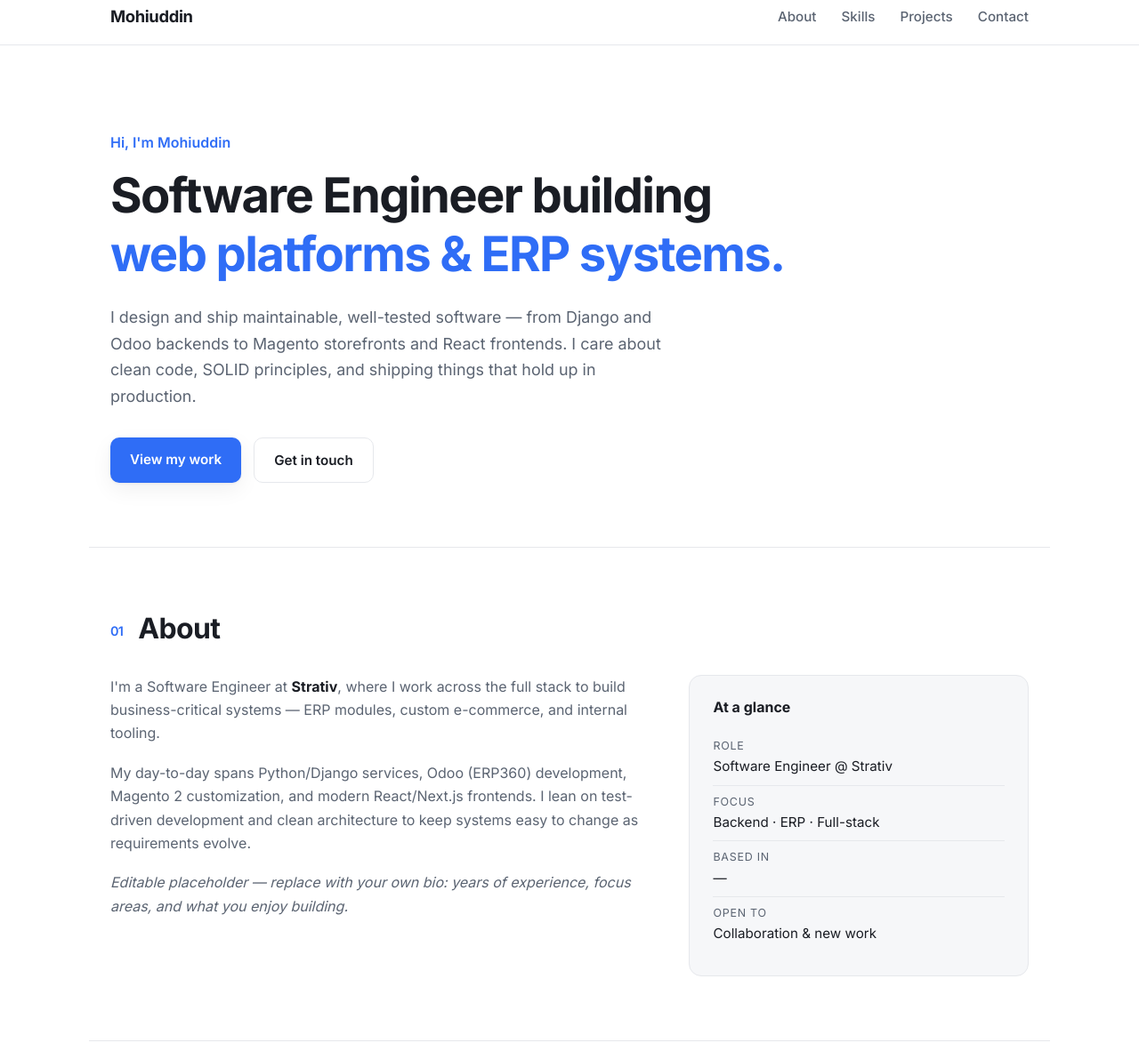
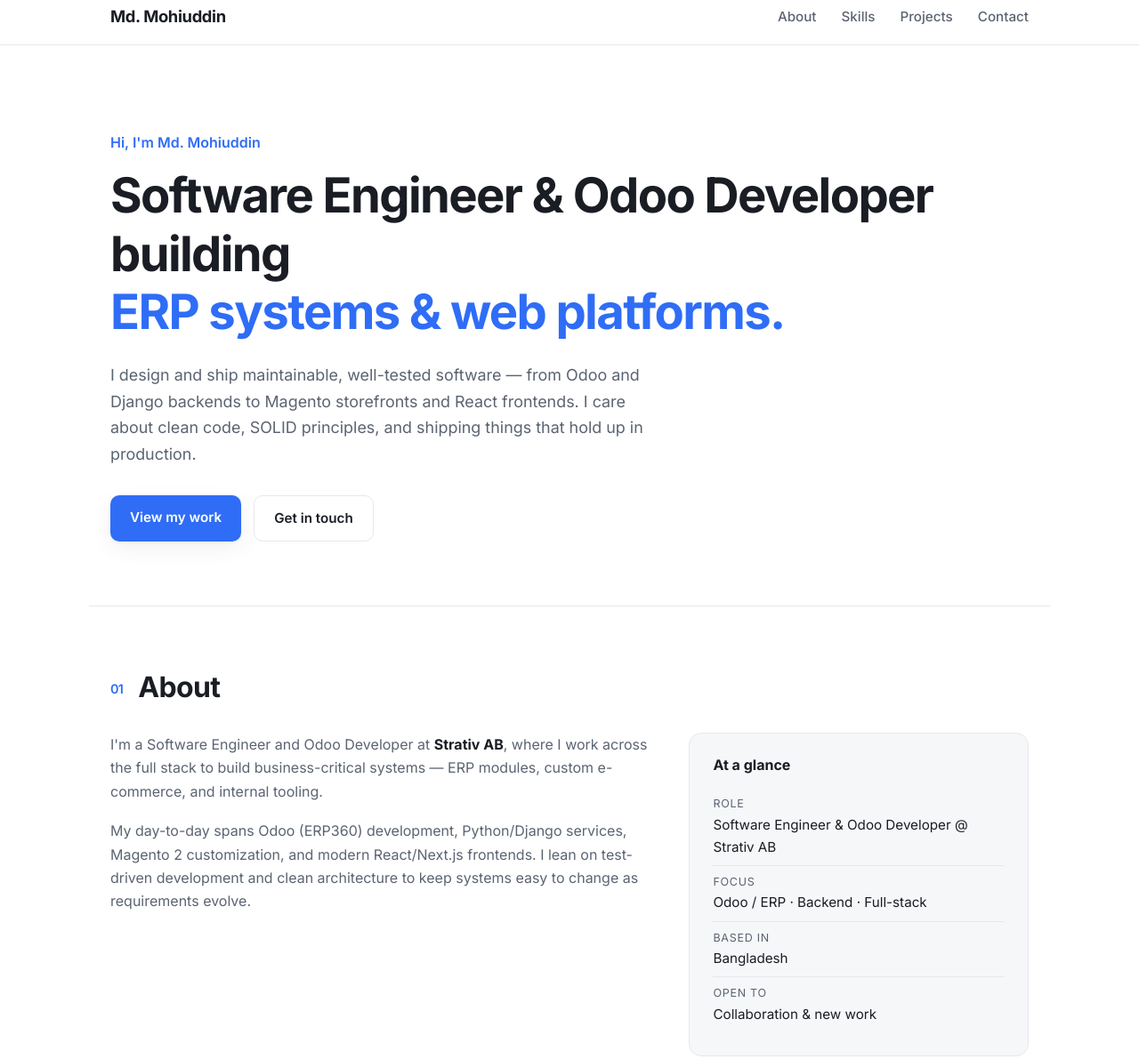
Before and after one commit to MohiuddinRU/mohiuddinru.github.io, a plain HTML site: page index.html in a window 1280 px wide. Shown: the part 14-1205 px from the top of the page at 89% size. Drawn offline with Linux system fonts and the light colour scheme.

Commit message:
content: use real profile details (name, headline, location, LinkedIn)
Set name to Md. Mohiuddin, headline to Software Engineer | Odoo
Developer at Strativ AB, location Bangladesh, and link the LinkedIn
profile. Remove the placeholder bio paragraph.

```diff
--- a/index.html
+++ b/index.html
@@ -3,12 +3,12 @@
 <head>
   <meta charset="UTF-8" />
   <meta name="viewport" content="width=device-width, initial-scale=1.0" />
-  <title>Mohiuddin — Software Engineer</title>
-  <meta name="description" content="Mohiuddin — Software Engineer at Strativ. I build web platforms and ERP systems with Django, Odoo, Magento, and React." />
+  <title>Md. Mohiuddin — Software Engineer | Odoo Developer</title>
+  <meta name="description" content="Md. Mohiuddin — Software Engineer and Odoo Developer at Strativ AB, Bangladesh. I build ERP systems and web platforms with Odoo, Python/Django, Magento, and React." />
 
   <!-- Open Graph -->
-  <meta property="og:title" content="Mohiuddin — Software Engineer" />
-  <meta property="og:description" content="Software Engineer building web platforms and ERP systems." />
+  <meta property="og:title" content="Md. Mohiuddin — Software Engineer | Odoo Developer" />
+  <meta property="og:description" content="Software Engineer and Odoo Developer building ERP systems and web platforms." />
   <meta property="og:type" content="website" />
   <meta property="og:url" content="https://mohiuddinru.github.io" />
 
@@ -22,7 +22,7 @@
 
   <header class="site-header" id="top">
     <nav class="nav container" aria-label="Primary">
-      <a class="brand" href="#top">Mohiuddin</a>
+      <a class="brand" href="#top">Md. Mohiuddin</a>
       <button class="nav-toggle" aria-expanded="false" aria-controls="nav-menu" aria-label="Toggle navigation">
         <span></span><span></span><span></span>
       </button>
@@ -38,10 +38,10 @@
   <main id="main">
     <!-- Hero -->
     <section class="hero container">
-      <p class="hero-eyebrow">Hi, I'm Mohiuddin</p>
-      <h1 class="hero-title">Software Engineer building<br /><span class="accent">web platforms &amp; ERP systems.</span></h1>
+      <p class="hero-eyebrow">Hi, I'm Md. Mohiuddin</p>
+      <h1 class="hero-title">Software Engineer &amp; Odoo Developer building<br /><span class="accent">ERP systems &amp; web platforms.</span></h1>
       <p class="hero-lead">
-        I design and ship maintainable, well-tested software — from Django and Odoo backends
+        I design and ship maintainable, well-tested software — from Odoo and Django backends
         to Magento storefronts and React frontends. I care about clean code, SOLID principles,
         and shipping things that hold up in production.
       </p>
@@ -57,25 +57,22 @@
       <div class="about-grid">
         <div class="about-text">
           <p>
-            I'm a Software Engineer at <strong>Strativ</strong>, where I work across the full stack
-            to build business-critical systems — ERP modules, custom e-commerce, and internal tooling.
+            I'm a Software Engineer and Odoo Developer at <strong>Strativ AB</strong>, where I work
+            across the full stack to build business-critical systems — ERP modules, custom e-commerce,
+            and internal tooling.
           </p>
           <p>
-            My day-to-day spans Python/Django services, Odoo (ERP360) development, Magento&nbsp;2
+            My day-to-day spans Odoo (ERP360) development, Python/Django services, Magento&nbsp;2
             customization, and modern React/Next.js frontends. I lean on test-driven development
             and clean architecture to keep systems easy to change as requirements evolve.
-          </p>
-          <p>
-            <em>Editable placeholder — replace with your own bio: years of experience, focus areas,
-            and what you enjoy building.</em>
           </p>
         </div>
         <aside class="about-facts">
           <h3>At a glance</h3>
           <ul>
-            <li><span>Role</span> Software Engineer @ Strativ</li>
-            <li><span>Focus</span> Backend · ERP · Full-stack</li>
-            <li><span>Based in</span> —</li>
+            <li><span>Role</span> Software Engineer &amp; Odoo Developer @ Strativ AB</li>
+            <li><span>Focus</span> Odoo / ERP · Backend · Full-stack</li>
+            <li><span>Based in</span> Bangladesh</li>
             <li><span>Open to</span> Collaboration &amp; new work</li>
           </ul>
         </aside>
@@ -166,14 +163,14 @@
       </div>
       <ul class="social">
         <li><a href="https://github.com/MohiuddinRU" target="_blank" rel="noopener">GitHub</a></li>
-        <li><a href="#" target="_blank" rel="noopener">LinkedIn</a></li>
+        <li><a href="https://www.linkedin.com/in/mohiuddinru/" target="_blank" rel="noopener">LinkedIn</a></li>
       </ul>
     </section>
   </main>
 
   <footer class="site-footer">
     <div class="container">
-      <p>&copy; <span id="year"></span> Mohiuddin. Built with plain HTML, CSS &amp; a little JavaScript.</p>
+      <p>&copy; <span id="year"></span> Md. Mohiuddin. Built with plain HTML, CSS &amp; a little JavaScript.</p>
     </div>
   </footer>
 
```
